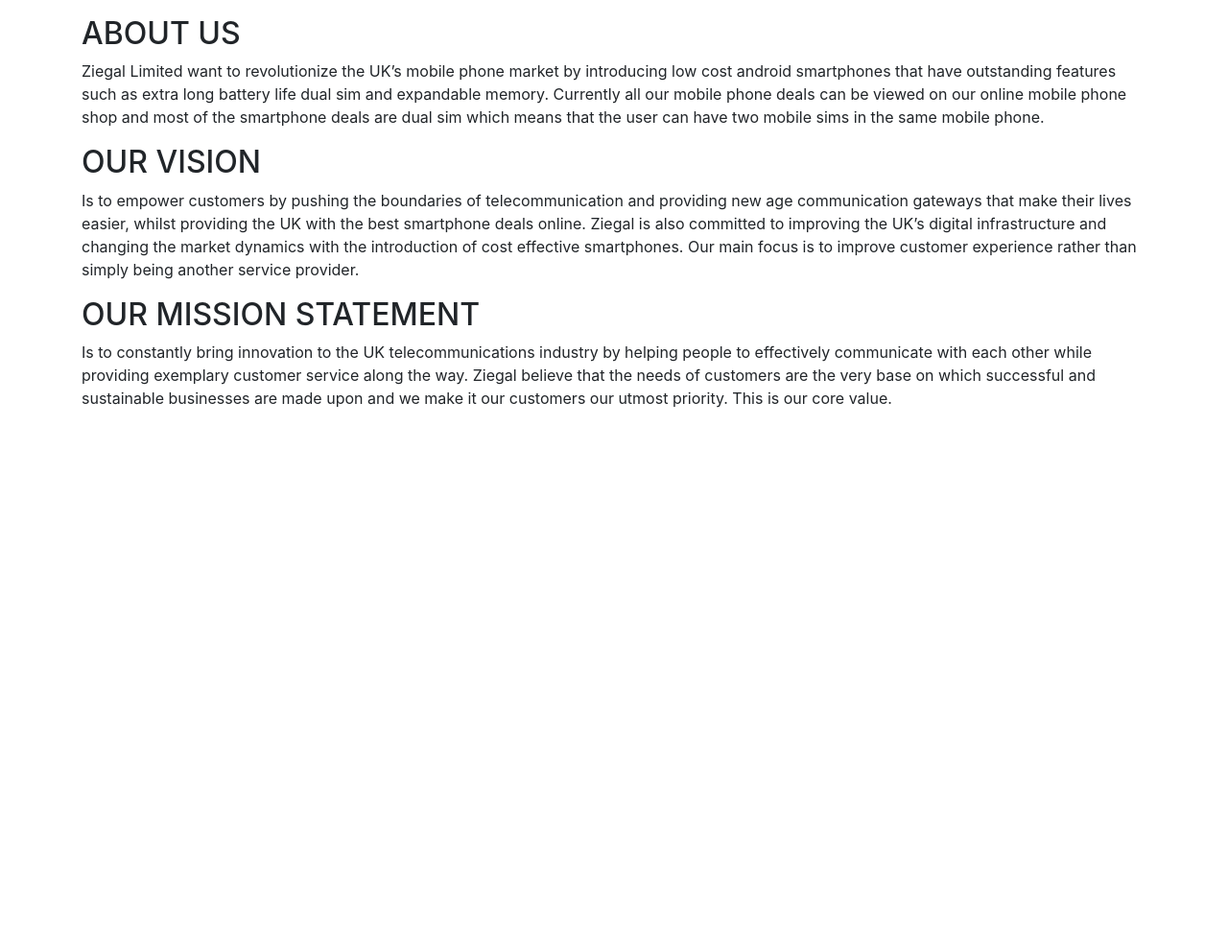
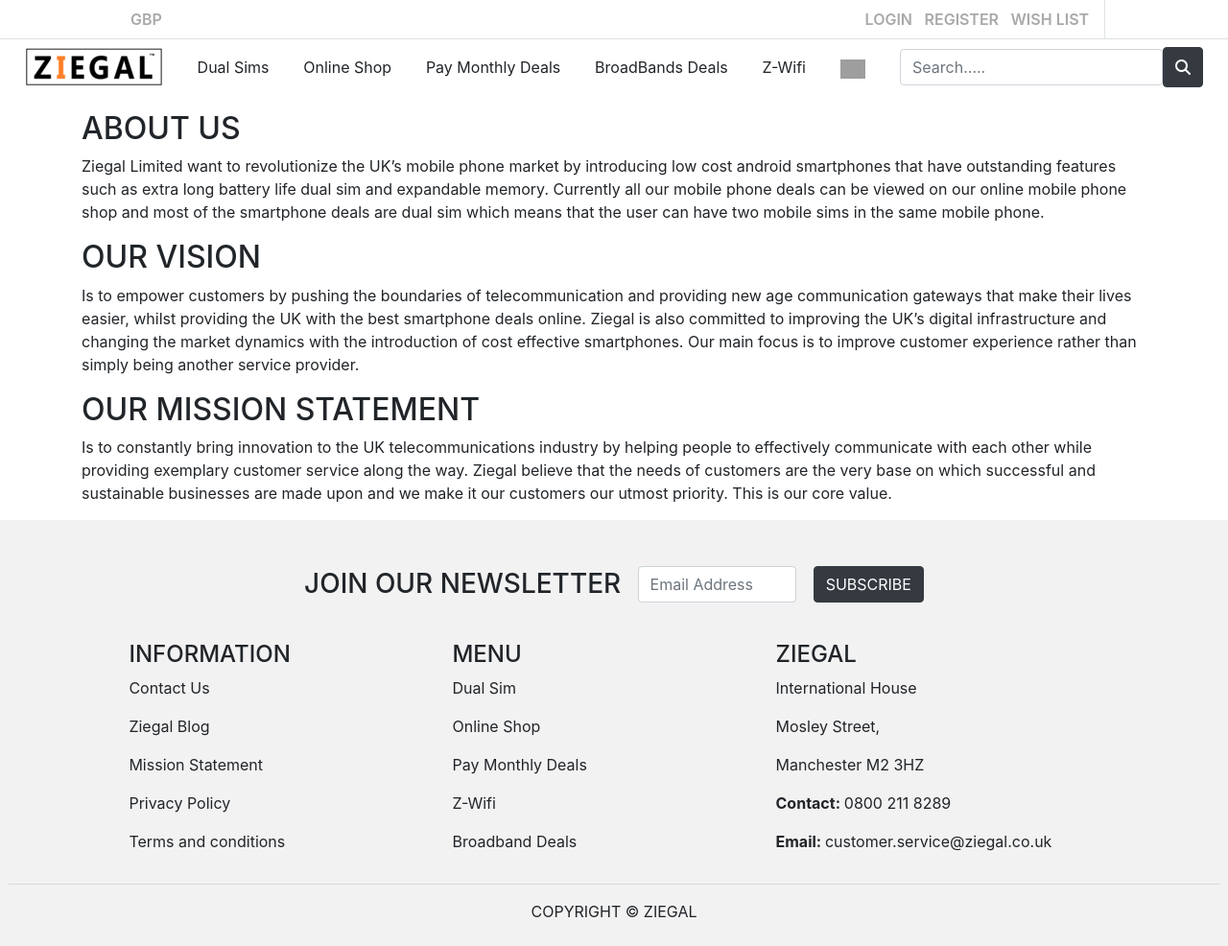
Before and after one commit to Ali1041/Ziegal, a Django app: page /mission-statement/ in a window 1280 px wide. Shown: the whole page at 96% size. Before the commit the page ends 425 px from the top, so only its background shows below. Run offline with Django 3.2, Linux system fonts and the light colour scheme; data comes from the database, SQL or seed files in the repository; both versions use the stored data as it was after the commit; parts of the project's set-up code (start-up, migrations or seed data) failed here and were passed over; some libraries are stand-ins or nearby versions; grey boxes are pictures that could not be loaded.

Commit message:
Meta addition

```diff
--- a/application/models.py
+++ b/application/models.py
@@ -2,7 +2,8 @@
 from ckeditor_uploader.fields import RichTextUploadingField
 from django.contrib.auth import get_user_model
 from django.utils.text import slugify
-from django.urls import reverse,reverse_lazy
+from django.urls import reverse, reverse_lazy
+
 # Create your models here.
 
 
@@ -11,11 +12,11 @@
 
 class Category(models.Model):
     name = models.CharField(max_length=128)
-    slug = models.SlugField(max_length=255,default='slug')
+    slug = models.SlugField(max_length=255, default='slug')
 
-    def save(self, *args,**kwargs):
+    def save(self, *args, **kwargs):
         self.slug = slugify(self.name)
-        return super().save(*args,**kwargs)
+        return super().save(*args, **kwargs)
 
     def __str__(self):
         return self.name
@@ -49,17 +50,18 @@
     meta_title = models.CharField(max_length=255, default='description')
     meta_name = models.CharField(max_length=255, default='description')
     meta_description = models.TextField(default='description')
-    slug = models.SlugField(max_length=255,default='slug')
+    slug = models.SlugField(max_length=255, default='slug')
 
-    def save(self, *args,**kwargs):
+    def save(self, *args, **kwargs):
         self.slug = slugify(self.name)
-        return super().save(*args,**kwargs)
+        return super().save(*args, **kwargs)
 
     def __str__(self):
         return self.name
 
     def get_absolute_url(self):
-        return reverse_lazy('detail-online-shop',kwargs={'slug':self.slug,'pk':self.pk})
+        return reverse_lazy('detail-online-shop', kwargs={'slug': self.slug, 'pk': self.pk})
+
 
 class Cart(models.Model):
     product = models.ForeignKey(Product, on_delete=models.CASCADE)
@@ -102,12 +104,11 @@
     meta_title = models.CharField(max_length=255, default='description')
     meta_name = models.CharField(max_length=255, default='description')
     meta_description = models.TextField(default='decxription')
-    slug = models.SlugField(max_length=255,default='slug')
+    slug = models.SlugField(max_length=255, default='slug')
 
-    def save(self, *args,**kwargs):
-
+    def save(self, *args, **kwargs):
         self.slug = slugify(self.title)
-        return super().save(*args,**kwargs)
+        return super().save(*args, **kwargs)
 
     def __str__(self):
         return self.title
@@ -117,7 +118,8 @@
             return self.title_img.url
 
     def get_absolute_url(self):
-        return reverse_lazy('blog-detail',kwargs={'slug':self.slug,'pk':self.pk})
+        return reverse_lazy('blog-detail', kwargs={'slug': self.slug, 'pk': self.pk})
+
 
 class UserRedirect(models.Model):
     name = models.CharField(max_length=128, unique=False)
@@ -189,6 +191,18 @@
     blog_name = models.CharField(max_length=255, default='description')
     blog_description = models.TextField(default='description')
 
+    mission_title = models.CharField(max_length=255, default='description')
+    mission_name = models.CharField(max_length=255, default='description')
+    mission_description = models.TextField(default='description')
+
+    privacy_title = models.CharField(max_length=255, default='description')
+    privacy_name = models.CharField(max_length=255, default='description')
+    privacy_description = models.TextField(default='description')
+
+    terms_title = models.CharField(max_length=255, default='description')
+    terms_name = models.CharField(max_length=255, default='description')
+    terms_description = models.TextField(default='description')
+
     def __str__(self):
         return 'Meta info'
 
--- /dev/null
+++ b/application/templatetags/customs.py
@@ -0,0 +1,7 @@
+from django import template
+
+register = template.Library()
+
+@register.simple_tag
+def canonical_tag(request):
+    return request.build_absolute_uri(request.path)
--- a/application/views.py
+++ b/application/views.py
@@ -99,7 +99,7 @@
     ctx['name'] = meta.dual_sim_name
     ctx['description'] = meta.dual_sim_description
     ctx['title'] = meta.dual_sim_title
-    return render(request, 'dual_sims.html')
+    return render(request, 'dual_sims.html',ctx)
 
 
 # monthly deals page
@@ -109,7 +109,7 @@
     ctx['name'] = meta.monthly_deals_name
     ctx['description'] = meta.monthly_deals_description
     ctx['title'] = meta.monthly_deals_title
-    return render(request, 'monthly_deals.html')
+    return render(request, 'monthly_deals.html',ctx)
 
 
 # online shop page
@@ -148,6 +148,10 @@
         return redirect('login')
     ctx = {'list': WishList.objects.select_related('item', 'user').filter(user=request.user),
            'count': json.loads(count(request).content)['count']}
+    meta = MetaInfo.objects.first()
+    ctx['name'] = meta.wishlist_title
+    ctx['description'] = meta.wishlist_name
+    ctx['title'] = meta.wishlist_description
     return render(request, 'wishlist.html', ctx)
 
 
@@ -171,7 +175,7 @@
     ctx['name'] = meta.broadband_name
     ctx['description'] = meta.broadband_description
     ctx['title'] = meta.broadband_title
-    return render(request, 'broadband_deals.html')
+    return render(request, 'broadband_deals.html',ctx)
 
 
 #  z-wifi page
@@ -189,7 +193,12 @@
     query_item = Product.objects.prefetch_related('product_img', 'category').filter(
         Q(name__icontains=kwargs['name']) | Q(features__in=kwargs['name']) | Q(category__name=kwargs['name'])
     )
-    return render(request, 'search.html', {'list': query_item, 'count': json.loads(count(request).content)['count']})
+    ctx = {'list': query_item, 'count': json.loads(count(request).content)['count']}
+    meta = MetaInfo.objects.first()
+    ctx['title'] = meta.mission_title
+    ctx['name'] = meta.mission_name
+    ctx['description'] = meta.mission_description
+    return render(request, 'search.html',ctx )
 
 
 # add to cart
@@ -290,6 +299,10 @@
 
 def blog_list(request):
     ctx = {'count': json.loads(count(request).content)['count'], 'list': Blog.objects.all()}
+    meta = MetaInfo.objects.first()
+    ctx['title'] = meta.blog_title
+    ctx['name'] = meta.blog_name
+    ctx['description'] = meta.blog_description
     return render(request, 'blog_list.html', ctx)
 
 
@@ -301,16 +314,26 @@
 
 def mission_statement(request):
     ctx = {'count': json.loads(count(request).content)['count']}
-
+    meta = MetaInfo.objects.first()
+    ctx['title'] = meta.mission_title
+    ctx['name'] = meta.mission_name
+    ctx['description'] = meta.mission_description
     return render(request, 'mission_statement.html', ctx)
 
 
 def privacy_policy(request):
     ctx = {'count': json.loads(count(request).content)['count']}
-
+    meta = MetaInfo.objects.first()
+    ctx['title'] = meta.privacy_title
+    ctx['name'] = meta.privacy_name
+    ctx['description'] = meta.privacy_description
     return render(request, 'privacy_policy.html', ctx)
 
 
 def terms_condition(request):
     ctx = {'count': json.loads(count(request).content)['count']}
-    return render(request, 'terms_condition.html')
+    meta = MetaInfo.objects.first()
+    ctx['title'] = meta.terms_title
+    ctx['name'] = meta.terms_name
+    ctx['description'] = meta.terms_description
+    return render(request, 'terms_condition.html',ctx)
--- a/templates/cart.html
+++ b/templates/cart.html
@@ -1,6 +1,7 @@
 {% extends 'inherit.html' %}
 {% block head2 %}
-
+	<meta name="description" content="description">
+	<title>Ziegal PVT - Cart</title>
 {% endblock %}
 {% block body %}
     {% include 'inc/navbar.html' %}
--- a/templates/inherit.html
+++ b/templates/inherit.html
@@ -1,5 +1,6 @@
 {% load static %}
-
+{% load customs %}
+{% canonical_tag request as tag %}
 <!DOCTYPE html>
 <html lang="en">
 <head>
@@ -8,6 +9,7 @@
 {% block head %}
     <meta name="viewport" content="width=device-width, initial-scale=1.0">
     <link rel="stylesheet" href="{% static 'css/style.css' %}">
+	<link rel="canonical" href="{{ tag }}">
     <script defer src="https://kit.fontawesome.com/359826513d.js" crossorigin="anonymous"></script>
 {% load bootstrap4 %}
 {% bootstrap_css %}
--- a/templates/mission_statement.html
+++ b/templates/mission_statement.html
@@ -1,11 +1,13 @@
 {% extends 'inherit.html' %}
 
 {% block head2 %}
-
+	<title>{{ title }}</title>
+	<meta name="{{ name }}" content="{{ description }}">
 {% endblock %}
 
 
 {% block body %}
+    {% include 'inc/navbar.html' %}
 
 {#  static page  #}
 
@@ -26,6 +28,7 @@
             <p>Is to constantly bring innovation to the UK telecommunications industry by helping people to effectively communicate with each other while providing exemplary customer service along the way. Ziegal believe that the needs of customers are the very base on which successful and sustainable businesses are made upon and we make it our customers our utmost priority. This is our core value.</p>
         </div>
     </div>
+    {% include 'inc/footer.html' %}
 
 {% endblock %}
 
--- a/templates/privacy_policy.html
+++ b/templates/privacy_policy.html
@@ -1,7 +1,8 @@
 {% extends 'inherit.html' %}
 
 {% block head2 %}
-
+	<title>{{ title }}</title>
+	<meta name="{{ name }}" content="{{ description }}">
 {% endblock %}
 
 
--- a/templates/terms_condition.html
+++ b/templates/terms_condition.html
@@ -1,7 +1,8 @@
 {% extends 'inherit.html' %}
 
 {% block head2 %}
-
+	<title>{{ title }}</title>
+	<meta name="{{ name }}" content="{{ description }}">
 {% endblock %}
 
 
```
Also changed, not shown: templates/index.html (+34 -4 lines), application/migrations/0015_auto_20210407_1426.py (added), application/templatetags/__init__.py (added), db.sqlite3.
